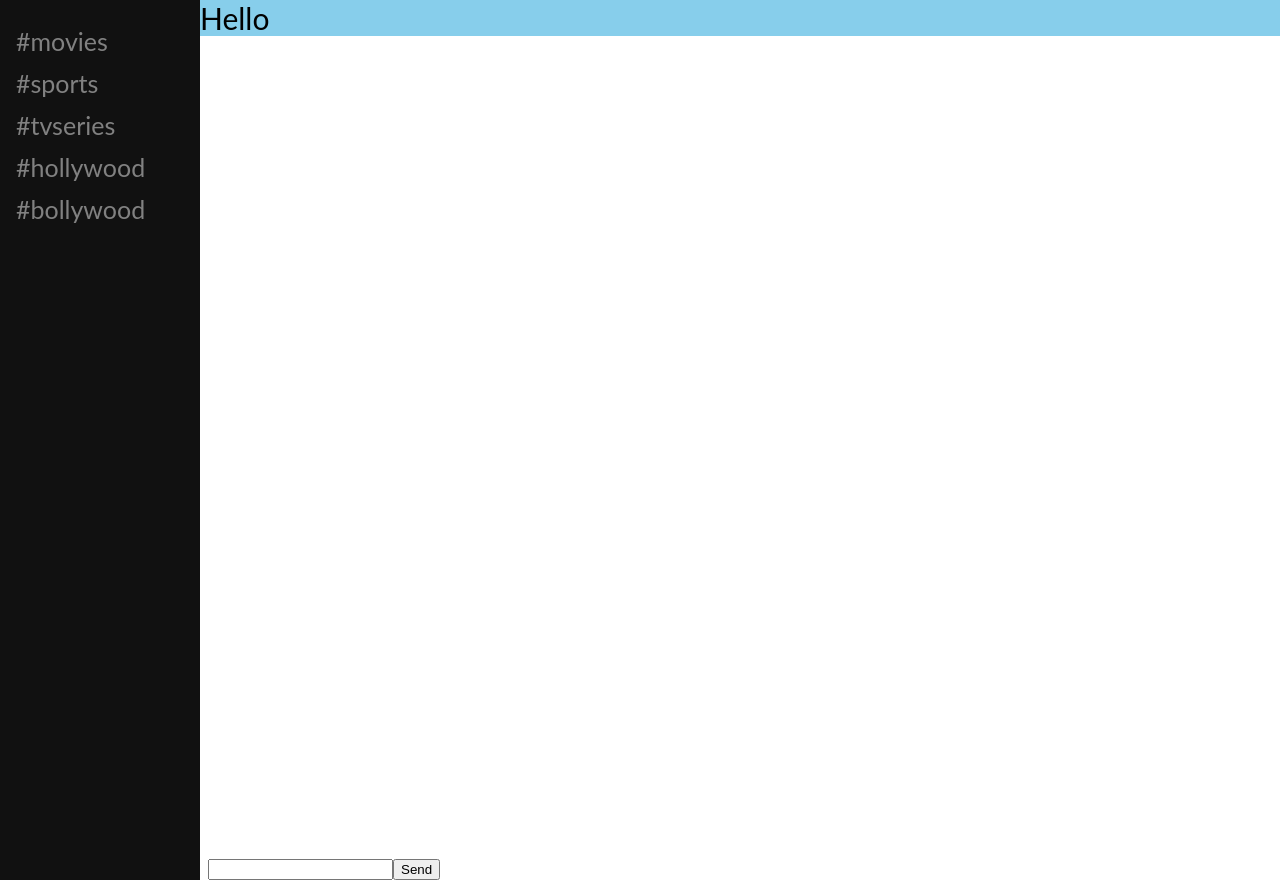
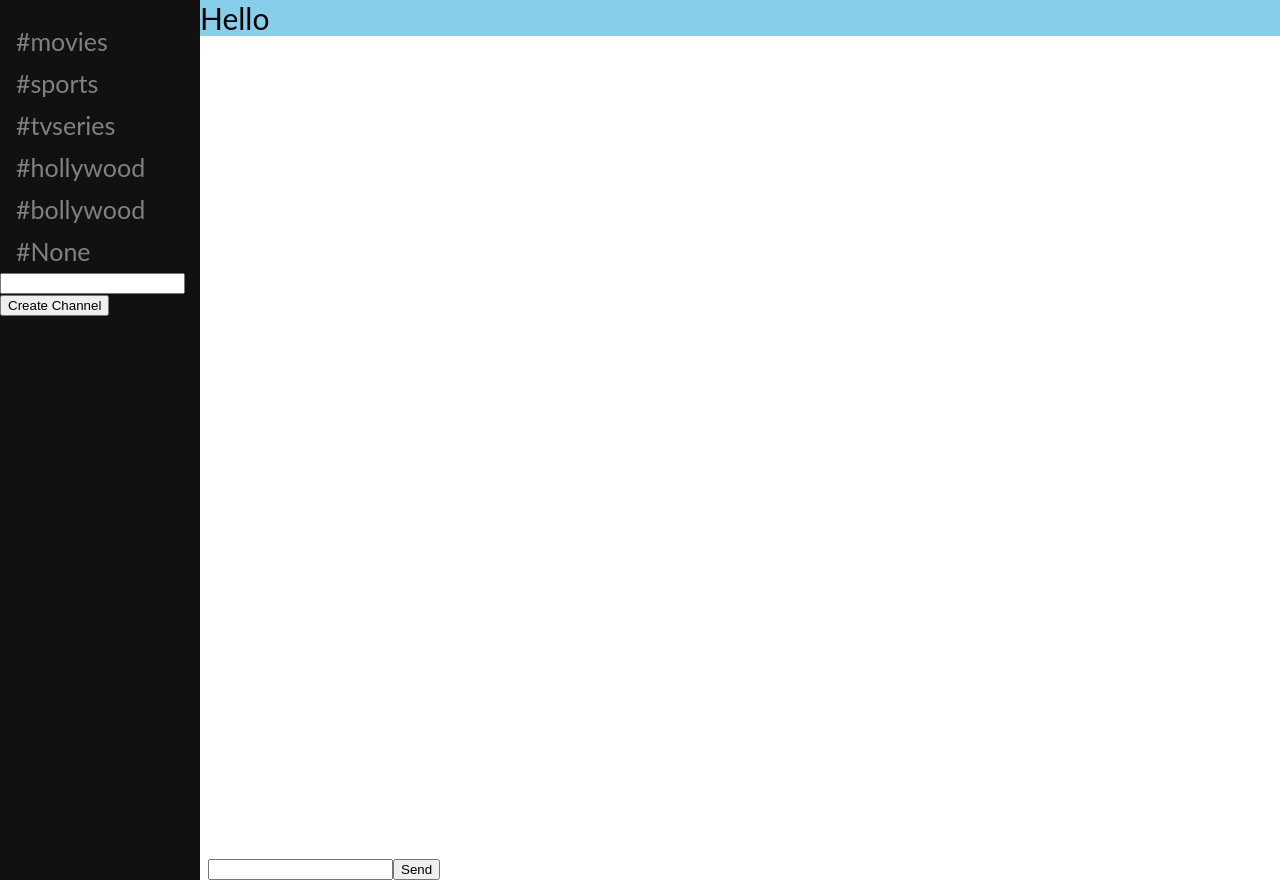
Before and after one commit to darshilthakore/chatroom, a Flask app: page /newuser in a window 1280 px wide. Run offline with Flask 2, Linux system fonts and the light colour scheme; some libraries are stand-ins or nearby versions.

Commit message:
better changes than previous

```diff
--- a/application.py
+++ b/application.py
@@ -59,3 +59,10 @@ def newuser():
 def channellists():
 
 	return jsonify(channels)
+
+@app.route("/newchannel", methods=["POST","GET"])
+def newchannel():
+	channel = request.form.get("channel")
+	channel = '#' + str(channel)
+	channels.append(channel)
+	return jsonify(channels)
--- a/static/style.css
+++ b/static/style.css
@@ -14,7 +14,7 @@ body {
   padding-top: 20px;
 }
 
-.sidenav a {
+.channel-list a {
   padding: 6px 8px 6px 16px;
   text-decoration: none;
   font-size: 25px;
--- a/templates/channels.html
+++ b/templates/channels.html
@@ -56,7 +56,26 @@
 
 
 	    	}
+    		document.querySelector('#channel-btn').onclick = () => {
+	    		const channel = document.querySelector('[name="newchannel"]').value;
+	    		const request = new XMLHttpRequest();
+	    		request.open('GET', '/newchannel');
+	    		request.onload = () => {
+	    			const response = JSON.parse(request.responseText);
+	    			response.forEach(channel);
+
+	    		}
+	    		const data = new FormData();
+	    		data.append('channel', channel);
+	    		request.send(data);
+
+	    		loadchannels();
+    		}
+
 	    });
+
+
+    	// }
 
 
     	function loadchannels() {
@@ -89,7 +108,7 @@
     	const channel_template = Handlebars.compile(document.querySelector('#channel-list').innerHTML);
     	function channel(channel) {
     		const ch = channel_template({'channel': channel});
-    		document.querySelector('.sidenav').innerHTML += ch;
+    		document.querySelector('.channel-list').innerHTML += ch;
     	}
 
 
@@ -103,8 +122,13 @@
 <body>
 	<header class="heading">Hello</header>
 	<div class="sidenav">
+		<div class="channel-list">
 
+		</div>
+		<input type="text" name="newchannel"><br>
+		<button id="channel-btn">Create Channel</button>
 	</div>
+
 
 	<div class="main">
 
```
